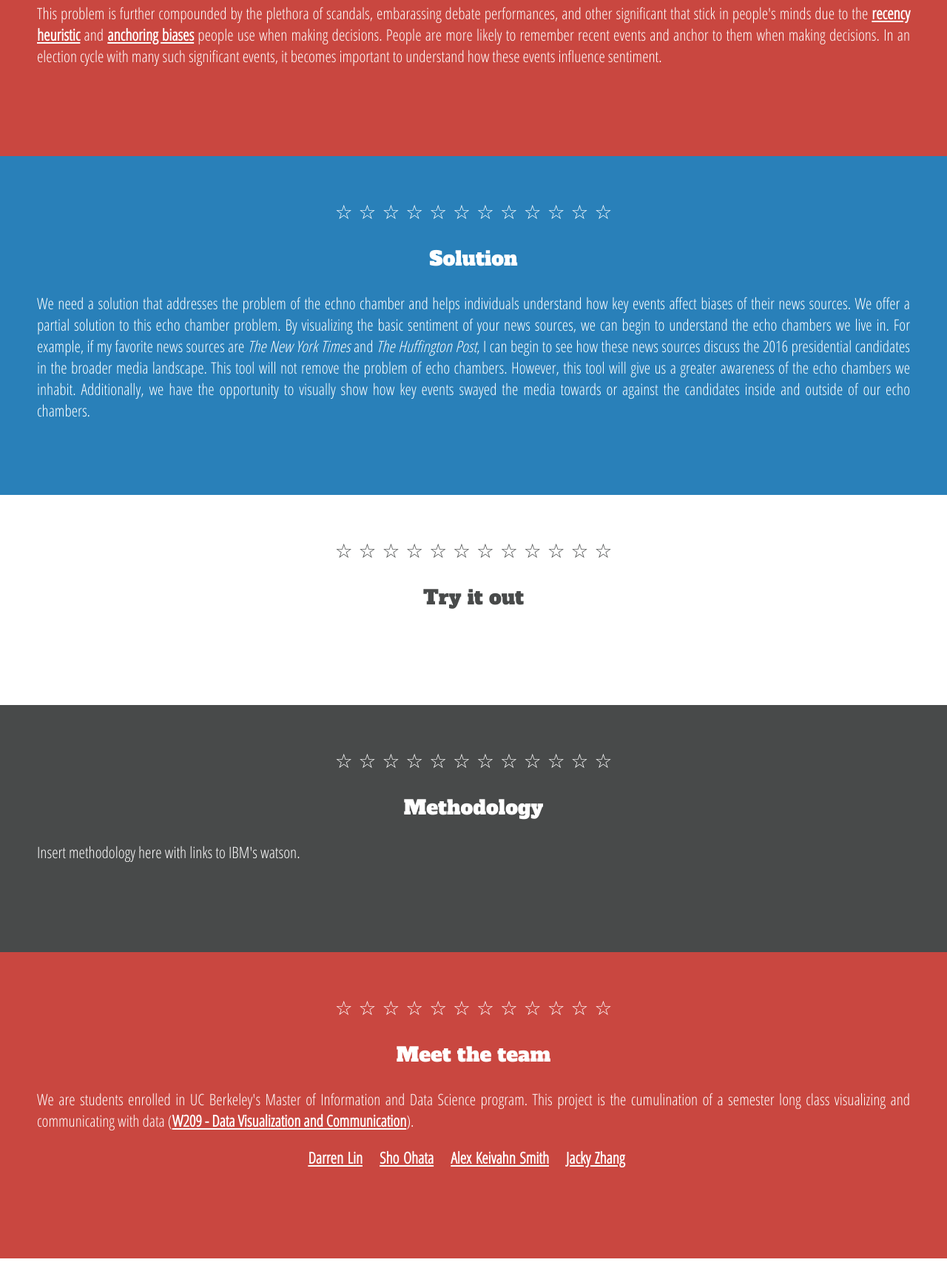
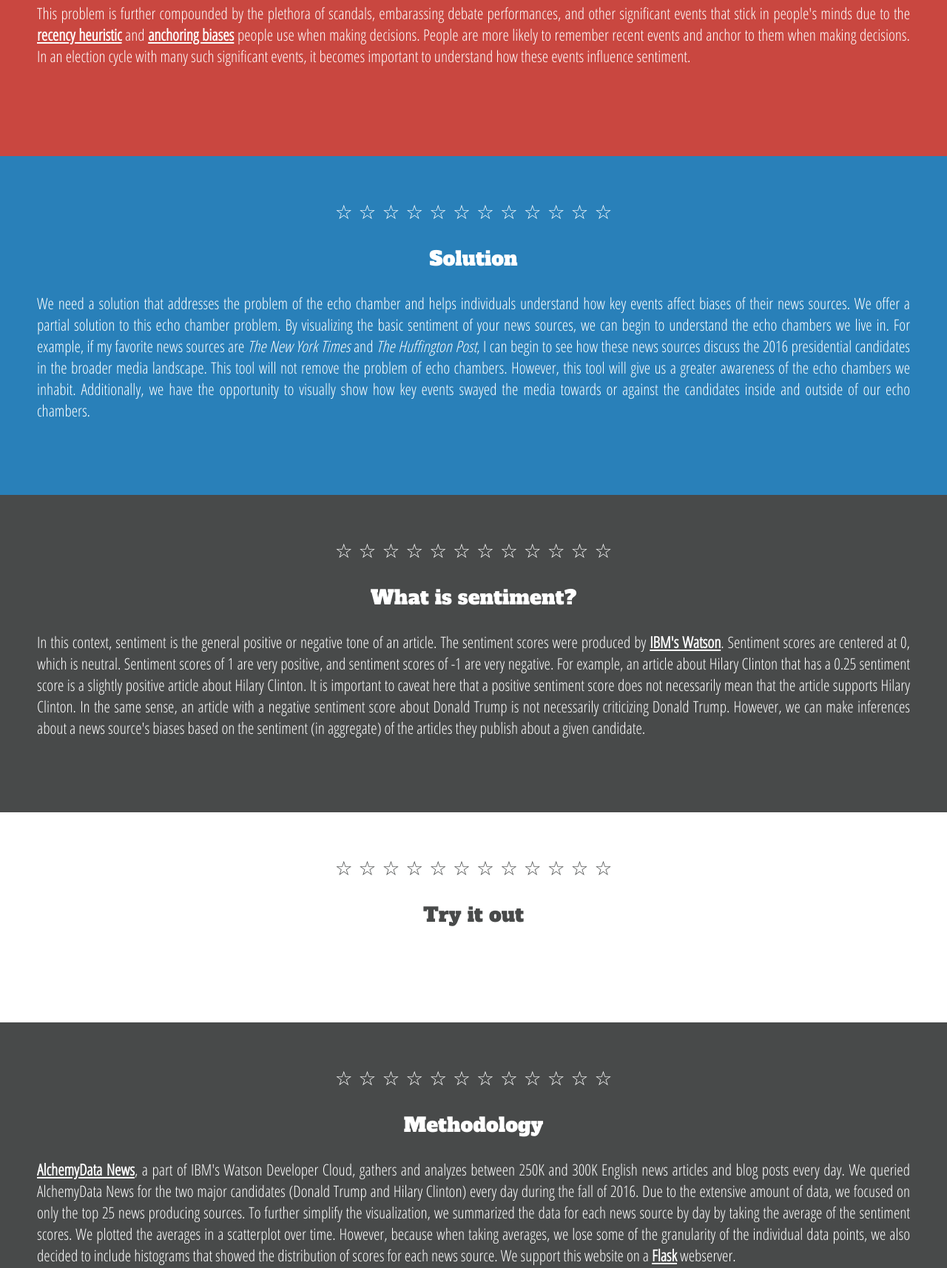
Before and after one commit to keivahn/w209_sentiment, a plain HTML site: page app/templates/home.html in a window 1280 px wide. Shown: the part 734-2448 px from the top of the page at 74% size. Drawn offline with Linux system fonts and the light colour scheme; files whose address does not match are found by name.

Commit message:
updating viz and index

```diff
--- a/app/templates/home.html
+++ b/app/templates/home.html
@@ -70,6 +70,15 @@
 
 #Section2 {
   background-color: #2980B9;
+  color: #FFFFFF;
+  padding-left: 50px;
+  padding-right: 50px;
+  padding-top: 30px;
+  padding-bottom: 100px;
+}
+
+#Section2-5 {
+  background-color: #484A4A;
   color: #FFFFFF;
   padding-left: 50px;
   padding-right: 50px;
@@ -157,12 +166,12 @@ body a {
     living in a world of our own creation. We create our own
     <a href="http://graphics.wsj.com/blue-feed-red-feed/" target="_blank">echo chambers</a> and
     rarely understand the information we consume in its broader context. This is
-    dangerous because we begin to believe that our echo chamber is actually the
+    dangerous because we begin to believe that our echo chamber is actually
     the reality we live in. When we get a glimpse of the reality, it can often
     come as a <a href="http://www.businessinsider.com/donald-trump-wins-election-results-2016-11"
     target="_blank">huge shock.</a></p>
     <p>This problem is further compounded by the plethora of scandals, embarassing
-    debate performances, and other significant that stick in people's minds due
+    debate performances, and other significant events that stick in people's minds due
     to the <a href="https://en.wikipedia.org/wiki/Availability_heuristic">recency
     heuristic</a> and <a href="https://en.wikipedia.org/wiki/Anchoring">anchoring biases</a>
     people use when making decisions. People are more likely to remember recent events
@@ -174,7 +183,7 @@ body a {
   <div id="Section2">
     <p class="heading">☆ ☆ ☆ ☆ ☆ ☆ ☆ ☆ ☆ ☆ ☆ ☆</p>
     <p class="heading">Solution</p>
-    We need a solution that addresses the problem of the echno chamber and helps
+    We need a solution that addresses the problem of the echo chamber and helps
     individuals understand how key events affect biases of their news sources.
     We offer a partial solution to this echo chamber problem. By visualizing the
     basic sentiment of your news sources, we can begin to understand the echo
@@ -186,6 +195,24 @@ body a {
     Additionally, we have the opportunity to visually show how key events swayed
     the media towards or against the candidates inside and outside of our echo
     chambers.
+  </div>
+
+  <div id="Section2-5">
+    <p class="heading">☆ ☆ ☆ ☆ ☆ ☆ ☆ ☆ ☆ ☆ ☆ ☆</p>
+    <p class="heading">What is sentiment?</p>
+    In this context, sentiment is the general positive or negative tone of an
+    article. The sentiment scores were produced by
+    <a href="https://www.ibm.com/blogs/bluemix/2016/06/cognitive-apis-with-watson-sentiment-analysis/"
+    target="_blank">IBM's Watson</a>. Sentiment scores are centered at 0, which
+    is neutral. Sentiment scores of 1 are very positive, and sentiment scores of
+    -1 are very negative. For example, an article about Hilary Clinton
+    that has a 0.25 sentiment score is a slightly positive article about Hilary Clinton.
+    It is important to caveat here that a positive sentiment score does not necessarily
+    mean that the article supports Hilary Clinton. In the same sense, an article
+    with a negative sentiment score about Donald Trump is not necessarily criticizing
+    Donald Trump. However, we can make inferences about a news source's biases
+    based on the sentiment (in aggregate) of the articles they publish about a
+    given candidate.
   </div>
 
   <div id="Section3">
@@ -201,7 +228,19 @@ body a {
     <p class="heading">☆ ☆ ☆ ☆ ☆ ☆ ☆ ☆ ☆ ☆ ☆ ☆</p>
     <p class="heading">Methodology</p>
     <p>
-      Insert methodology here with links to IBM's watson.
+      <a href="https://www.ibm.com/watson/developercloud/alchemy-data-news.html"
+      target="_blank">AlchemyData News</a>,
+      a part of IBM's Watson Developer Cloud, gathers and analyzes between 250K
+      and 300K English news articles and blog posts every day. We queried AlchemyData News
+      for the two major candidates (Donald Trump and Hilary Clinton) every day
+      during the fall of 2016. Due to the extensive amount of data, we focused on only
+      the top 25 news producing sources. To further simplify the visualization,
+      we summarized the data for each news source by day by taking the average
+      of the sentiment scores. We plotted the averages in a scatterplot over time.
+      However, because when taking averages, we lose some of the granularity of
+      the individual data points, we also decided to include histograms that showed
+      the distribution of scores for each news source. We support this website on
+      a <a href="http://flask.pocoo.org/" target="_blank">Flask</a> webserver.
     </p>
   </div>
 
@@ -209,7 +248,7 @@ body a {
     <p class="heading">☆ ☆ ☆ ☆ ☆ ☆ ☆ ☆ ☆ ☆ ☆ ☆</p>
     <p class="heading">Meet the team</p>
     We are students enrolled in UC Berkeley's Master of Information and Data
-    Science program. This project is the cumulination of a semester long class
+    Science program. This project is the culmination of a semester long class
     visualizing and communicating with data (<a
     href="https://www.ischool.berkeley.edu/courses/datasci/209" target="_blank">W209
     - Data Visualization and Communication</a>).
```
Also changed, not shown: app/templates/viz.html (+31 -7 lines).
